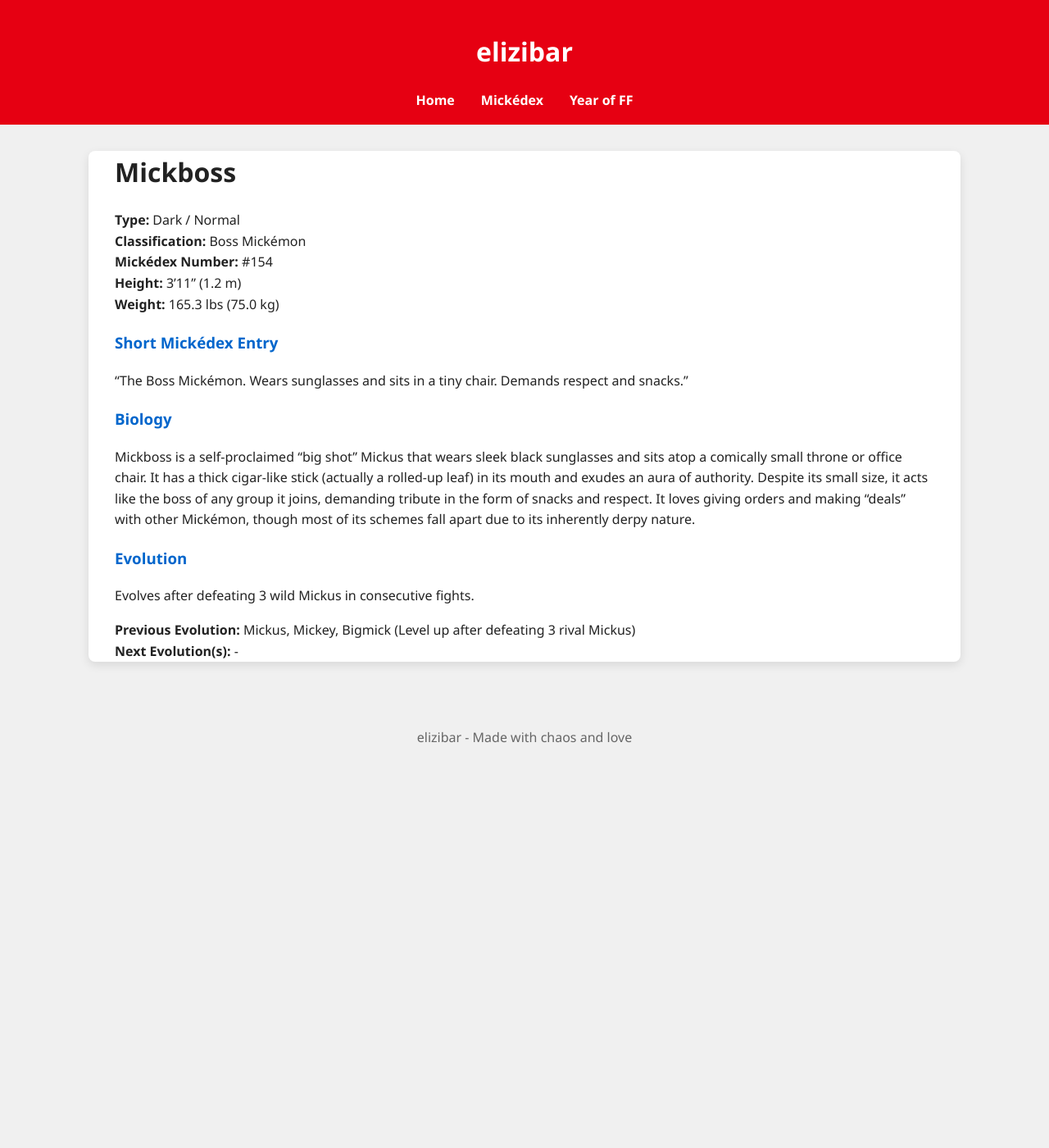
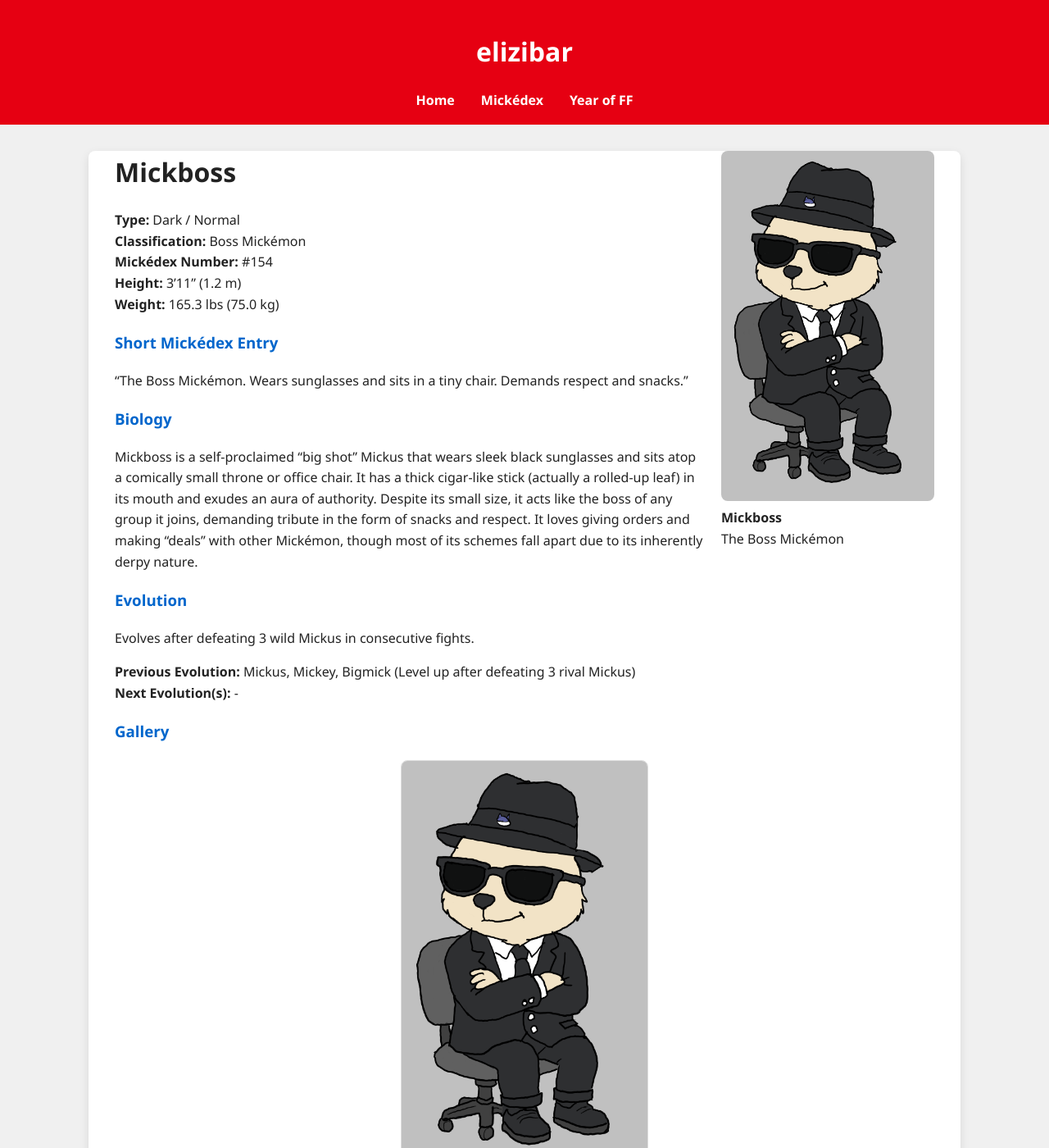
Before and after one commit to elizibar/elizibar.github.io, a Jekyll site: the page built from mickedex/Other/mickboss.md, in a window 1280 px wide and 1400 px high. Shown: the whole window at 82% size. Built offline with Jekyll 4.4.1, drawn with Linux system fonts in a browser that asks for light colours.

Commit message:
mickboss

```diff
--- a/mickedex/Other/mickboss.md
+++ b/mickedex/Other/mickboss.md
@@ -3,6 +3,11 @@
 layout: default
 permalink: /mickedex/mickboss/
 ---
+
+<figure style="float: right; margin: 0 0 20px 20px; width: 260px;">
+  <img src="/assets/images/mick/mickboss.png" alt="Mickboss" style="width: 100%; border-radius: 8px;">
+  <figcaption><strong>Mickboss</strong><br>The Boss Mickémon</figcaption>
+</figure>
 
 # Mickboss
 
@@ -24,3 +29,6 @@
 
 **Previous Evolution:** Mickus, Mickey, Bigmick (Level up after defeating 3 rival Mickus)
 **Next Evolution(s):** -
+
+### Gallery
+![Mickboss](/assets/images/mick/mickboss.png){:width="30%" style="display: block; margin: 20px auto; border: 1px solid #ddd; border-radius: 8px;"}
```
Also changed, not shown: assets/images/mick/mickboss.png (added).
